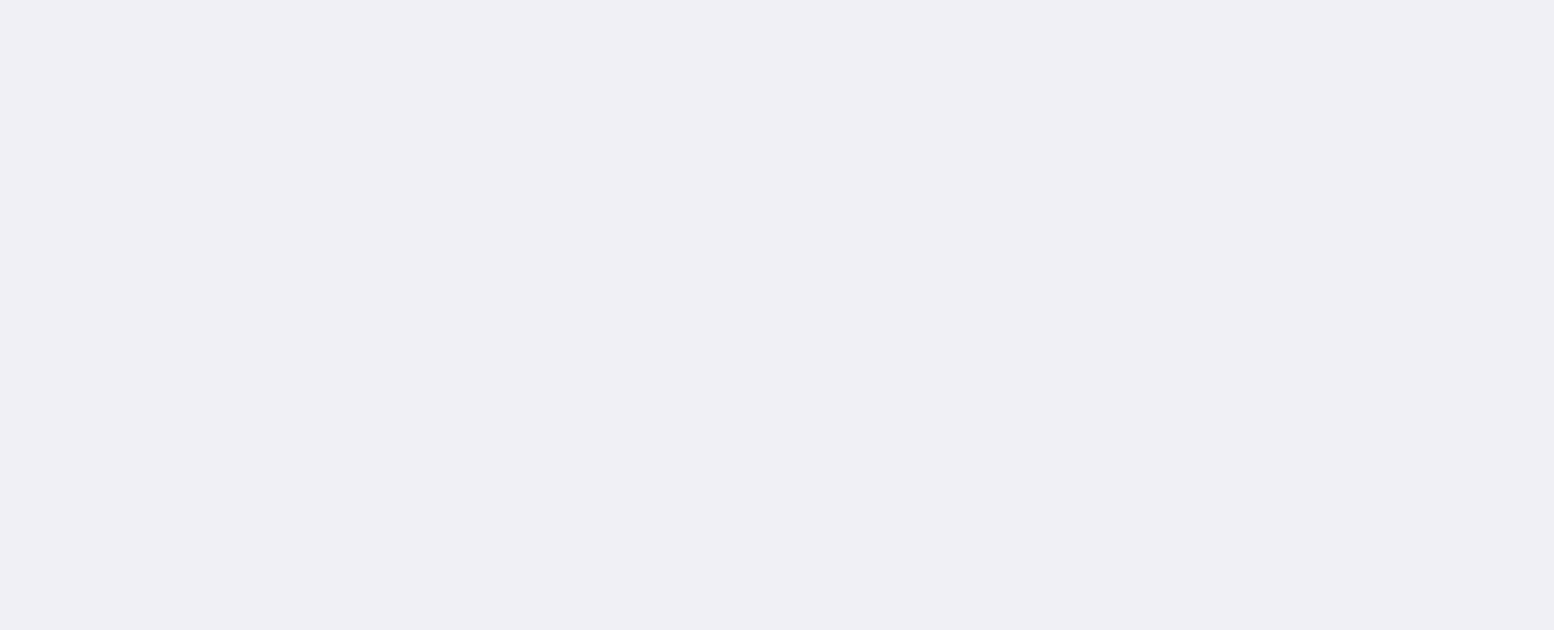
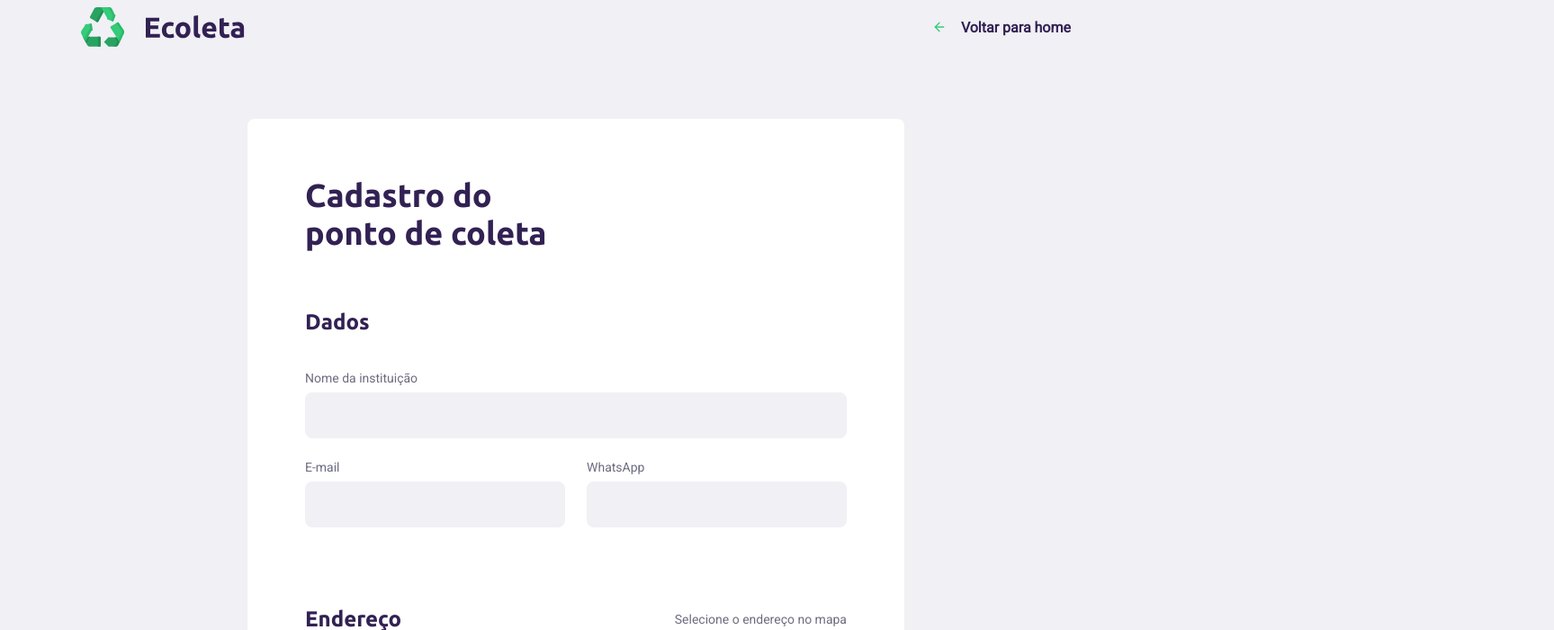
Before and after one commit to ianbmesquita/omni-ecoleta, a React (Create React App) app in the folder web/: page /create-point in a window 1280 px wide. Shown: the part 40-740 px from the top of the page at 90% size, 1727 px wide, since content can reach past the window. Built offline with nearby package versions, Linux system fonts and the light colour scheme; grey boxes are pictures that could not be loaded.

Commit message:
Criação da página de cadastro de pontos de coleta

```diff
--- a/web/package.json
+++ b/web/package.json
@@ -8,9 +8,12 @@
     "@testing-library/user-event": "^7.1.2",
     "@types/jest": "^24.0.0",
     "@types/node": "^12.0.0",
+    "axios": "^0.19.2",
+    "leaflet": "^1.6.0",
     "react": "^16.13.1",
     "react-dom": "^16.13.1",
     "react-icons": "^3.10.0",
+    "react-leaflet": "^2.7.0",
     "react-router-dom": "^5.2.0",
     "react-scripts": "3.4.1",
     "typescript": "~3.7.2"
@@ -37,8 +40,10 @@
     ]
   },
   "devDependencies": {
+    "@types/axios": "^0.14.0",
     "@types/react": "^16.9.38",
     "@types/react-dom": "^16.9.8",
+    "@types/react-leaflet": "^2.5.1",
     "@types/react-router-dom": "^5.1.5"
   }
 }
--- a/web/public/index.html
+++ b/web/public/index.html
@@ -6,6 +6,11 @@
     <meta name="theme-color" content="#34CB79" />
     <title>Ecoleta</title>
     <link href="https://fonts.googleapis.com/css2?family=Roboto&family=Ubuntu:wght@700&display=swap" rel="stylesheet">
+    <link
+      rel="stylesheet"
+      href="https://unpkg.com/leaflet@1.6.0/dist/leaflet.css"
+      integrity="sha512-xwE/Az9zrjBIphAcBb3F6JVqxf46+CDLwfLMHloNu6KEQCAWi6HcDUbeOfBIptF7tcCzusKFjFw2yuvEpDL9wQ=="
+      crossorigin="" />
   </head>
   <body>
     <noscript>Hello World </noscript>
--- a/web/src/pages/CreatePoint/index.tsx
+++ b/web/src/pages/CreatePoint/index.tsx
@@ -1,8 +1,136 @@
 import React from 'react'
+import { Link } from 'react-router-dom'
+import { FiArrowLeft } from 'react-icons/fi'
+import { Map, TileLayer, Marker } from 'react-leaflet'
+
+
+import './styles.css'
+import logo from '../../assets/images/logo.svg'
 
 const CreatePoint = () => {
     return (
-        <h1>Cadastro de Ponto de Coleta</h1>
+        <div id="page-create-point">
+            <header>
+                <img src={logo} alt="Ecoleta"/>
+
+                <Link to="/">
+                    <FiArrowLeft />
+                    Voltar para home
+                </Link>
+            </header>
+
+            <form>
+                <h1>Cadastro do <br/> ponto de coleta</h1>
+
+                <fieldset>
+                    <legend>
+                        <h2>Dados</h2>
+                    </legend>
+
+                    <div className="field">
+                        <label htmlFor="name">Nome da instituição</label>
+                        <input
+                            type="text"
+                            name="name"
+                            id="name" />
+                    </div>
+
+                    <div className="field-group">
+                        <div className="field">
+                            <label htmlFor="email">E-mail</label>
+                            <input
+                                type="email"
+                                name="email"
+                                id="email" />
+                        </div>
+
+                        <div className="field">
+                        <label htmlFor="whatsapp">WhatsApp</label>
+                        <input
+                            type="text"
+                            name="whatsapp"
+                            id="whatsapp" />
+                    </div>
+                    </div>
+                </fieldset>
+
+                <fieldset>
+                    <legend>
+                        <h2>Endereço</h2>
+                        <span>Selecione o endereço no mapa</span>
+                    </legend>
+
+                    <Map center={[-15.924380, -48.053472]} zoom={17}>
+                        <TileLayer
+                            attribution='&amp;copy <a href="http://osm.org/copyright">OpenStreetMap</a> contributors'
+                            url="https://{s}.tile.openstreetmap.org/{z}/{x}/{y}.png"
+                        />
+
+                        <Marker position={[-15.924380, -48.053472]} />
+                    </Map>
+
+                    <div className="field-group">
+                        <div className="field">
+                            <label htmlFor="uf">Estado (UF)</label>
+                            <select name="uf" id="uf">
+                                <option value="0">Selecione uma UF</option>
+                            </select>
+                        </div>
+
+                        <div className="field">
+                            <label htmlFor="city">Cidade</label>
+                            <select name="city" id="city">
+                                <option value="0">Selecione uma cidade</option>
+                            </select>
+                        </div>
+                    </div>
+                </fieldset>
+
+                <fieldset>
+                    <legend>
+                        <h2>Itens de coleta</h2>
+                        <span>Selecione um ou mais itens abaixo</span>
+                    </legend>
+
+                    <ul className="items-grid">
+                        <li className="selected">
+                            <img src="http://localhost:3333/image/lampadas.svg" alt="Lâmpadas"/>
+                            <span>Lâmpadas</span>
+                        </li>
+
+                        <li>
+                            <img src="http://localhost:3333/image/lampadas.svg" alt="Lâmpadas"/>
+                            <span>Lâmpadas</span>
+                        </li>
+
+                        <li>
+                            <img src="http://localhost:3333/image/lampadas.svg" alt="Lâmpadas"/>
+                            <span>Lâmpadas</span>
+                        </li>
+
+                        <li>
+                            <img src="http://localhost:3333/image/lampadas.svg" alt="Lâmpadas"/>
+                            <span>Lâmpadas</span>
+                        </li>
+
+                        <li>
+                            <img src="http://localhost:3333/image/lampadas.svg" alt="Lâmpadas"/>
+                            <span>Lâmpadas</span>
+                        </li>
+
+                        <li className="selected">
+                            <img src="http://localhost:3333/image/lampadas.svg" alt="Lâmpadas"/>
+                            <span>Lâmpadas</span>
+                        </li>
+                    </ul>
+                </fieldset>
+
+                <button type="submit">
+                    Cadastrar ponto de coleta
+                </button>
+            </form>
+
+        </div>
     )
 }
 
```
Also changed, not shown: 1 other file (tests, documents, lock files or other folders).
